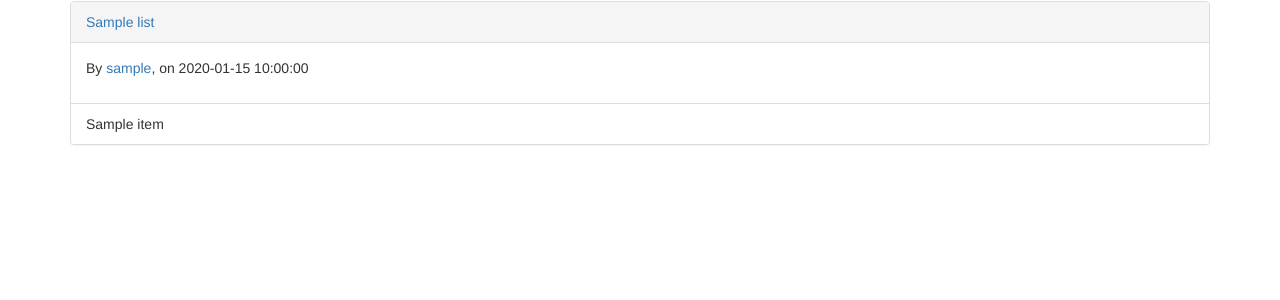
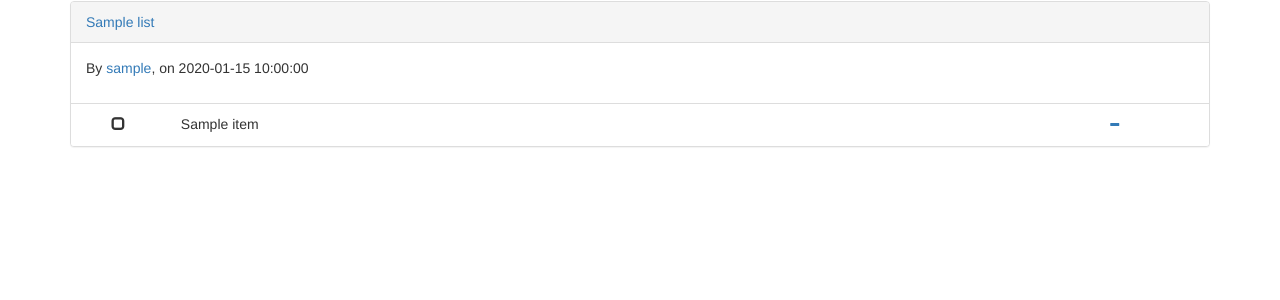
Before and after one commit to camp45/Routine-Checklists, a Flask app: page / in a window 1280 px wide. Shown: the part 201-501 px from the top of the page. Run offline with Flask 2, Linux system fonts and the light colour scheme; tables that the repository leaves empty hold one stand-in row (values such as "Sample post"); some libraries are stand-ins or nearby versions.

Commit message:
Added styling to "_checklist.html" sub-template.

```diff
--- a/cl_app/templates/_checklist.html
+++ b/cl_app/templates/_checklist.html
@@ -6,7 +6,21 @@
     </div>
     <div class="list-group">
         {% for item in checklist.listitems %}
-            <li class="list-group-item">{{ item.title }}</li>
+            <li class="list-group-item">
+                <div class="row">
+                    <div class="col-sm-1 text-center">
+                        <span class="glyphicon glyphicon-unchecked"></span>
+                    </div>
+                    <div class="col-sm-9 text-left">
+                            {{ item.title }}
+                    </div>
+                    <div class="col-sm-2 text-center">
+                        <a href="#" class="btn btn-xs">
+                            <span class="glyphicon glyphicon-minus"></span>
+                        </a>
+                    </div>
+                </div>
+            </li>
         {% endfor %}
     </div>
 </div>
```
